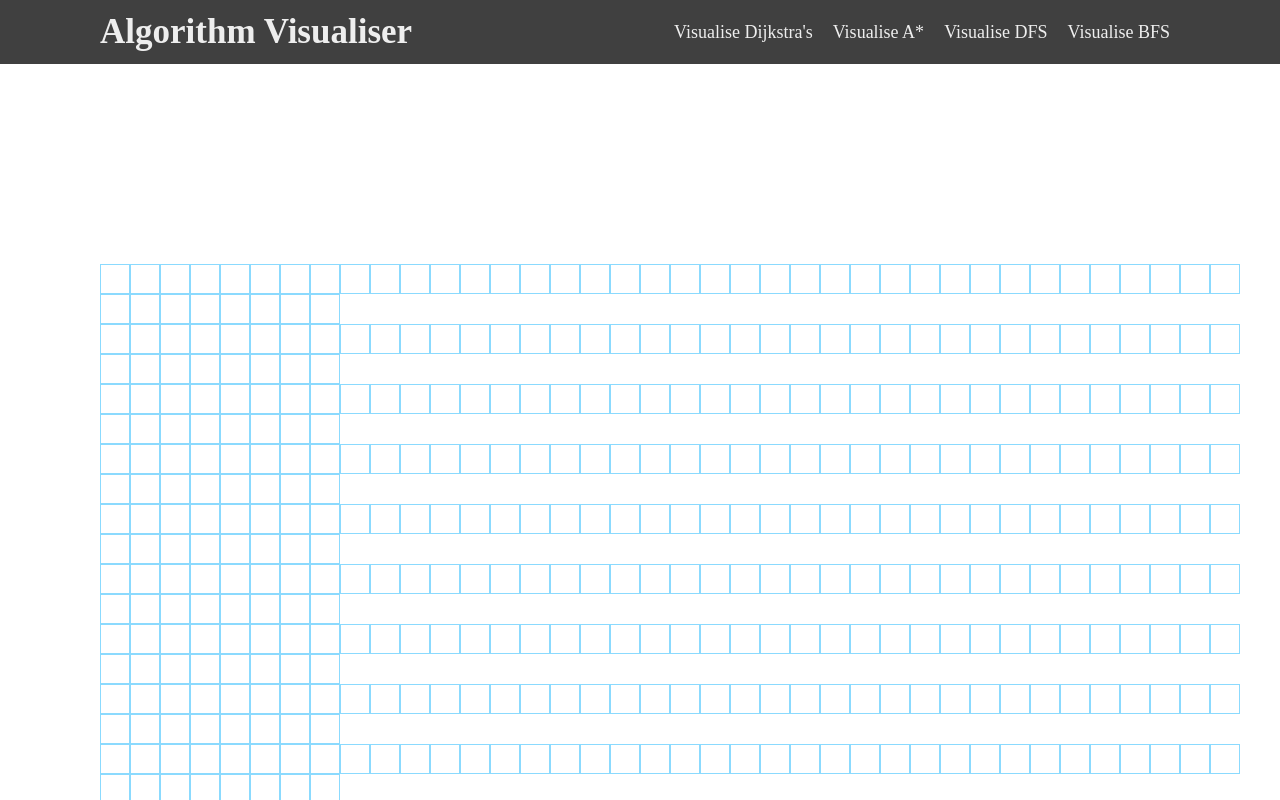
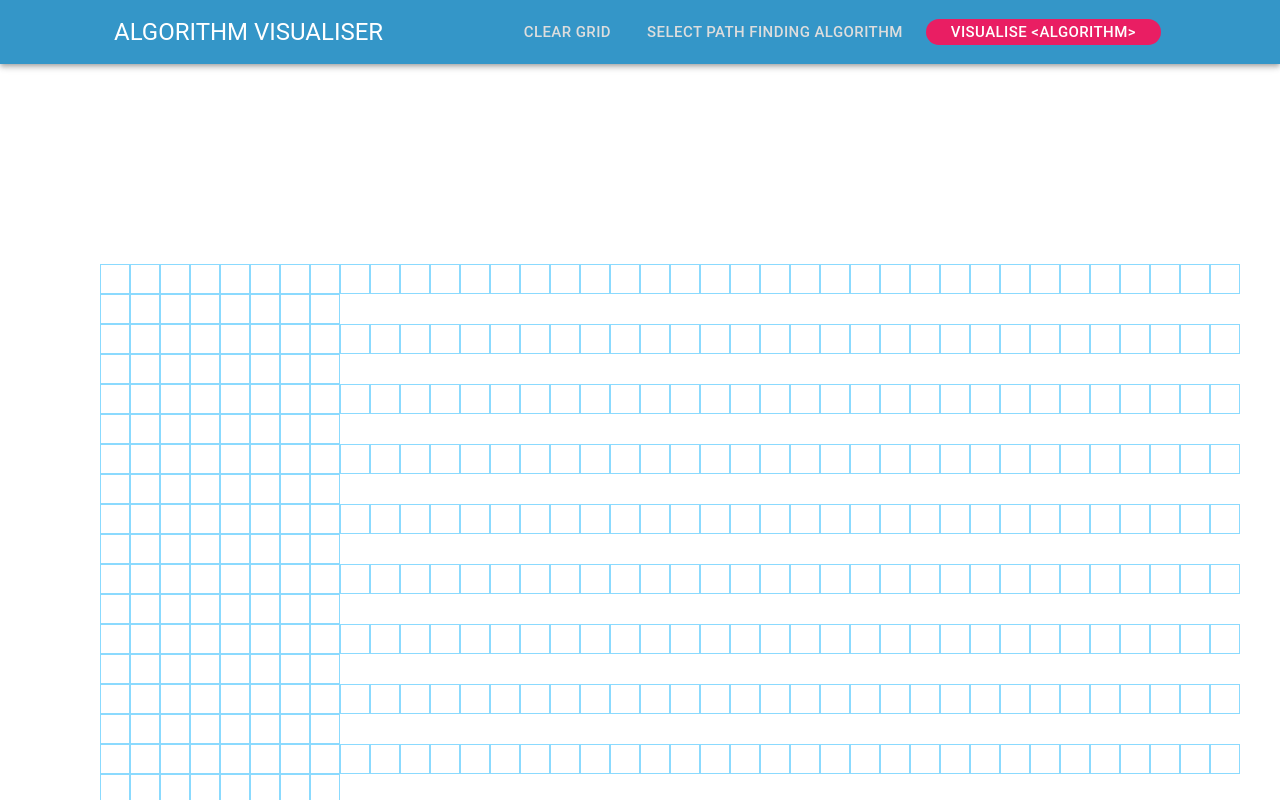
Before and after one commit to BozinovskiDaniel/AlgorithmVisualiser, a React (Create React App) app in the folder client/: page / in a window 1280 px wide. Shown: the top 800 px of the page. Built offline with nearby package versions, Linux system fonts and the light colour scheme; the HTML template or start-up script is replaced by a standard one.

Commit message:
fixed styling of navbar

```diff
--- a/client/package.json
+++ b/client/package.json
@@ -12,7 +12,8 @@
     "react": "^16.13.1",
     "react-dom": "^16.13.1",
     "react-router-dom": "^5.2.0",
-    "react-scripts": "3.4.1"
+    "react-scripts": "3.4.1",
+    "sweetalert2": "^9.10.13"
   },
   "scripts": {
     "start": "react-scripts start",
--- a/client/src/components/layout/Navbar.js
+++ b/client/src/components/layout/Navbar.js
@@ -1,69 +1,167 @@
-import React from "react";
+import React, { useState } from "react";
+import ReactDOM from "react-dom";
+import { withStyles } from "@material-ui/core/styles";
+import Swal from "sweetalert2";
 
-// Material UI
-import { makeStyles } from "@material-ui/core/styles";
+import {
+  Grid,
+  Button,
+  AppBar,
+  Toolbar,
+  Typography,
+  MenuItem,
+  Menu,
+  Avatar,
+} from "@material-ui/core";
 
-const useStyles = makeStyles((theme) => ({
-  navbarContainer: {
-    display: "flex",
-    backgroundColor: "#404040",
-    height: "8vh",
+const styles = (theme) => ({
+  row: {
+    flexGrow: 1,
+  },
+  grow: {
+    flexGrow: 1,
+  },
+  container: {
     width: "100%",
-    alignItems: "center",
-    fontFamily: "Times New Roman",
+    margin: "auto",
+    paddingRight: 90,
   },
-  navbarTitle: {
-    fontSize: 35,
-    color: "#eee",
-    paddingLeft: "100px",
-    width: "100%",
+  buttonFontSize: {
+    fontSize: "15px",
+    color: "#ddd",
+    margin: "0 10px",
   },
-  navbarList: {
-    listStyle: "none",
-    float: "right",
-    width: "100%",
-    paddingRight: "100px",
+
+  AppBar: {
+    //height:400,
+    //background: `url("http://lorempixel.com/1920/1080/nature") no-repeat center center`,
+    backgroundColor: "rgba(30, 139, 195, 0.9)",
+    backgroundSize: "cover",
   },
-  listItem: {
-    fontSize: 18,
-    color: "#eee",
-    display: "inline",
-    padding: "0 10px",
-    cursor: "pointer",
-    float: "right",
-    transition: "transform 0.5s ease-in-out",
+  mainLogo: {
+    color: "#fff",
+    justifyContent: "left",
+    paddingLeft: 90,
     "&:hover": {
-      color: "rgba(255, 255, 255, 0.75)",
-      transform: "scale(1.1)",
+      background: "transparent",
     },
   },
-}));
 
-// onClick={() => callDijkstras()}
+  loginButton: {
+    background: "#e91e63",
+    color: "#fff",
+    borderRadius: "25px",
+    padding: "0px 25px",
+    margin: "0 5px",
+
+    "&:hover": {
+      background: "rgba(233,30,99, 0.9)",
+      boxShadow: "0px 2px 10px #888888",
+    },
+  },
+});
 
 function Navbar(props) {
-  const classes = useStyles();
-  const { callDijkstras, callDFS, callBFS, callAStar } = props;
+  const [anchorEl, setAnchorEl] = useState(null);
+  const [selectedAlgo, setSelectedAlgo] = useState(null);
+  const {
+    classes,
+    callDijkstras,
+    callDFS,
+    callBFS,
+    callAStar,
+    clearGrid,
+  } = props;
+
+  const handleMenu = (event) => {
+    setAnchorEl(event.currentTarget);
+  };
+
+  const handleClose = () => {
+    setAnchorEl(null);
+  };
+
+  const visualiseAlgorithm = () => {
+    if (selectedAlgo === null)
+      Swal.fire("Please select an Algorithm to Visualise!");
+    else if (selectedAlgo === "Dijkstras") callDijkstras();
+    else if (selectedAlgo === "DFS") callDFS();
+    else if (selectedAlgo === "BFS") callBFS();
+    else if (selectedAlgo === "A*") callAStar();
+  };
+
+  const setAlgorithm = (algo) => {
+    setSelectedAlgo(algo);
+    handleClose();
+  };
+
+  const open = Boolean(anchorEl);
 
   return (
-    <div className={classes.navbarContainer}>
-      <h3 className={classes.navbarTitle}>Algorithm Visualiser</h3>
-      <ul className={classes.navbarList}>
-        <li className={classes.listItem} onClick={() => callBFS()}>
-          Visualise BFS
-        </li>
-        <li className={classes.listItem} onClick={() => callDFS()}>
-          Visualise DFS
-        </li>
-        <li className={classes.listItem} onClick={() => callAStar()}>
-          Visualise A*
-        </li>
-        <li className={classes.listItem} onClick={() => callDijkstras()}>
-          Visualise Dijkstra's
-        </li>
-      </ul>
+    <div className={classes.root}>
+      <AppBar position="static" color="default" className={classes.AppBar}>
+        <Grid item sm={12} xs={12} className={classes.container}>
+          <Toolbar>
+            <Grid className={classes.grow}>
+              <Button className={[classes.mainLogo]}>
+                <Typography variant="h5">Algorithm Visualiser</Typography>
+              </Button>
+            </Grid>
+            <Button
+              color="inherit"
+              className={classes.buttonFontSize}
+              onClick={() => clearGrid()}
+            >
+              Clear Grid
+            </Button>
+            <Button
+              color="inherit"
+              onClick={handleMenu}
+              className={classes.buttonFontSize}
+            >
+              Select Path Finding Algorithm
+            </Button>
+            <Menu
+              id="menu-appbar"
+              anchorEl={anchorEl}
+              anchorOrigin={{
+                vertical: "top",
+                horizontal: "right",
+              }}
+              transformOrigin={{
+                vertical: "top",
+                horizontal: "right",
+              }}
+              open={open}
+              onClose={handleClose}
+            >
+              <MenuItem onClick={() => setAlgorithm("Dijkstras")}>
+                Dijkstra's Algorithm
+              </MenuItem>
+              <MenuItem onClick={() => setAlgorithm("DFS")}>
+                Depth First Search
+              </MenuItem>
+              <MenuItem onClick={() => setAlgorithm("BFS")}>
+                Breadth First Search
+              </MenuItem>
+              <MenuItem onClick={() => setAlgorithm("A*")}>
+                A* Algorithm
+              </MenuItem>
+            </Menu>
+            <Button
+              color="inherit"
+              className={[classes.buttonFontSize, classes.loginButton]}
+              onClick={() => visualiseAlgorithm()}
+            >
+              Visualise {selectedAlgo ? selectedAlgo + "!" : "<Algorithm>"}
+            </Button>
+          </Toolbar>
+        </Grid>
+      </AppBar>
     </div>
   );
 }
 
-export default Navbar;
+export default withStyles(styles)(Navbar);
+
+// const { callDijkstras, callDFS, callBFS, callAStar } = props;
--- a/client/src/pages/PathfindingAlgorithms.js
+++ b/client/src/pages/PathfindingAlgorithms.js
@@ -178,6 +178,19 @@ function PathfindingAlgorithms() {
     console.log(visitedNodesInOrder);
   };
 
+  const clearGrid = () => {
+    const grid = [];
+
+    for (let row = 0; row < 19; row++) {
+      const rows = [];
+      for (let col = 0; col < 46; col++) {
+        rows.push(createNode(col, row));
+      }
+      grid.push(rows);
+    }
+    setGrid(grid);
+  };
+
   const mapping = (row) => {
     return row.map((node, nodeIndex) => (
       <Node
@@ -197,6 +210,7 @@ function PathfindingAlgorithms() {
         callDFS={dfsAlgorithm}
         callBFS={bfsAlgorithm}
         callAStar={aStarAlgorithm}
+        clearGrid={clearGrid}
       />
       <div className="grid">
         {grid
```
Also changed, not shown: 1 other file (tests, documents, lock files or other folders).
